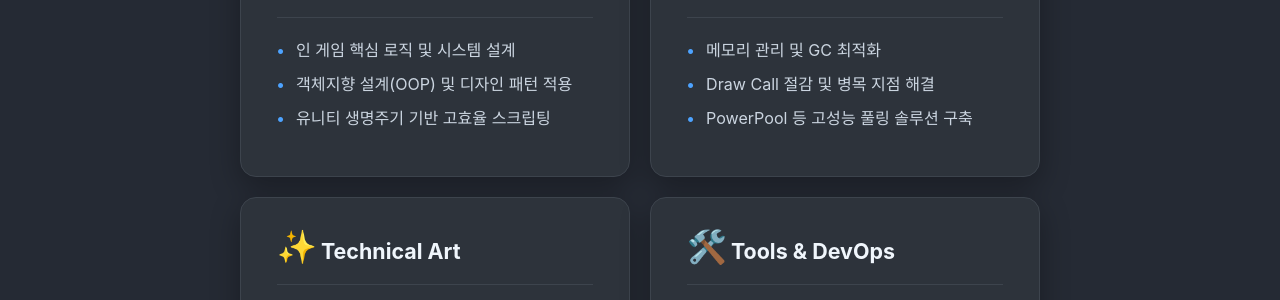
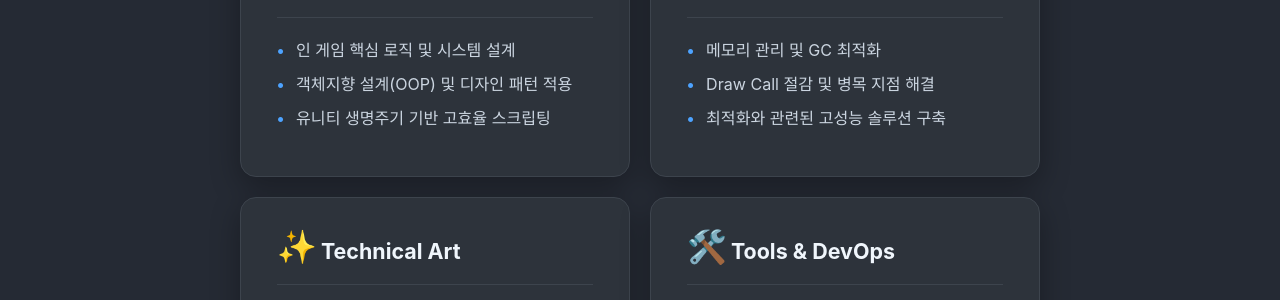
Before and after one commit to NightWish-0827/NightWish-0827.github.io, a Jekyll site: the page built from skills.md, in a window 1280 px wide. Shown: the part 387-687 px from the top of the page. Built offline with Jekyll 4.4.1, drawn with Linux system fonts in a browser that asks for light colours; cached includes are drawn as plain includes.

Commit message:
[Update]

```diff
--- a/skills.md
+++ b/skills.md
@@ -34,7 +34,7 @@ permalink: /skills/
       <ul class="skill-list">
         <li>메모리 관리 및 GC 최적화</li>
         <li>Draw Call 절감 및 병목 지점 해결</li>
-        <li>PowerPool 등 고성능 풀링 솔루션 구축</li>
+        <li>최적화와 관련된 고성능 솔루션 구축</li>
       </ul>
     </div>
 
```
Also changed, not shown: about.md (+1 -1 lines).
